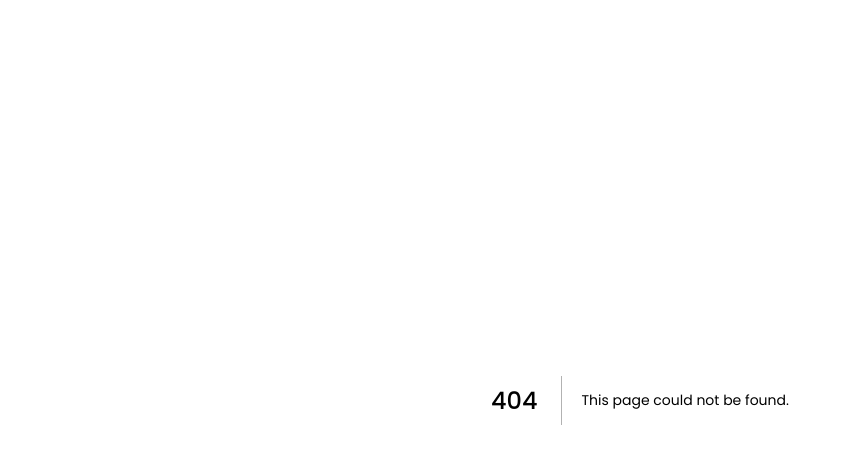
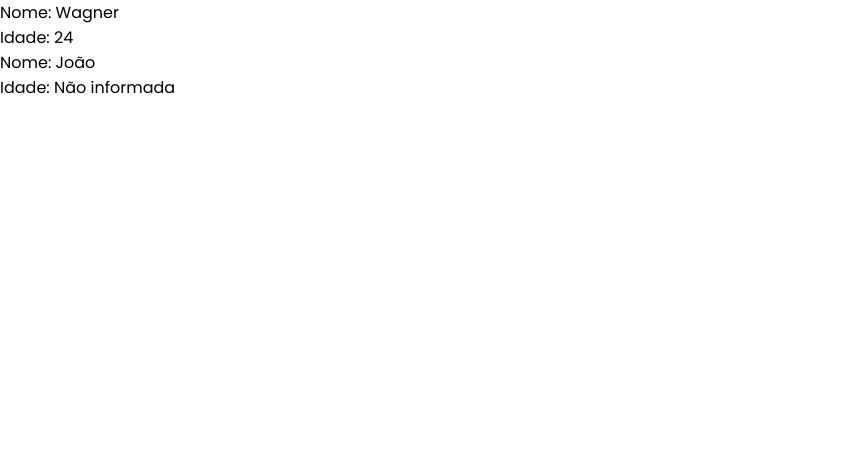
Before and after one commit to wagnnermorais/Next-React-Full-Course-Exercises, a Next.js app in the folder review/: page /tsc/exemplo in a window 1280 px wide. Before the commit this address had no page. Shown: the top 464 px of the page, without its empty margins (0-847 px from the left). Built offline with nearby package versions, Linux system fonts and the light colour scheme.

Commit message:
feat: creating components to introduce typescript

```diff
--- /dev/null
+++ b/review/components/Pessoa.tsx
@@ -0,0 +1,13 @@
+interface PessoaProps {
+  name: string;
+  age?: number;
+}
+
+export default function Pessoa(props: PessoaProps) {
+  return (
+    <div>
+      <p>Nome: {props.name}</p>
+      <p>Idade: {props.age ?? "Não informada"}</p>
+    </div>
+  );
+}
--- /dev/null
+++ b/review/pages/tsc/exemplo.tsx
@@ -0,0 +1,10 @@
+import Pessoa from "../../components/Pessoa";
+
+export default function Example() {
+  return (
+    <div>
+      <Pessoa name="Wagner" age={24} />
+      <Pessoa name="João" />
+    </div>
+  );
+}
```
